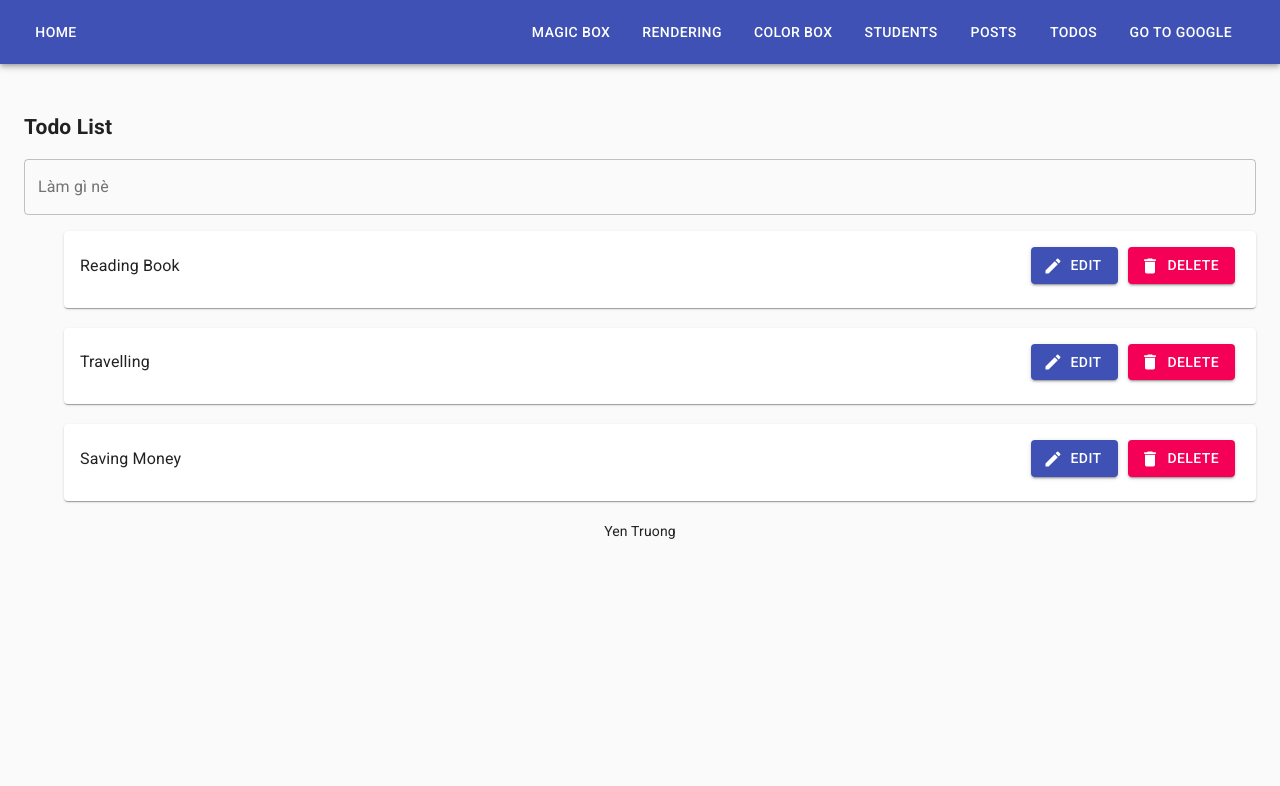
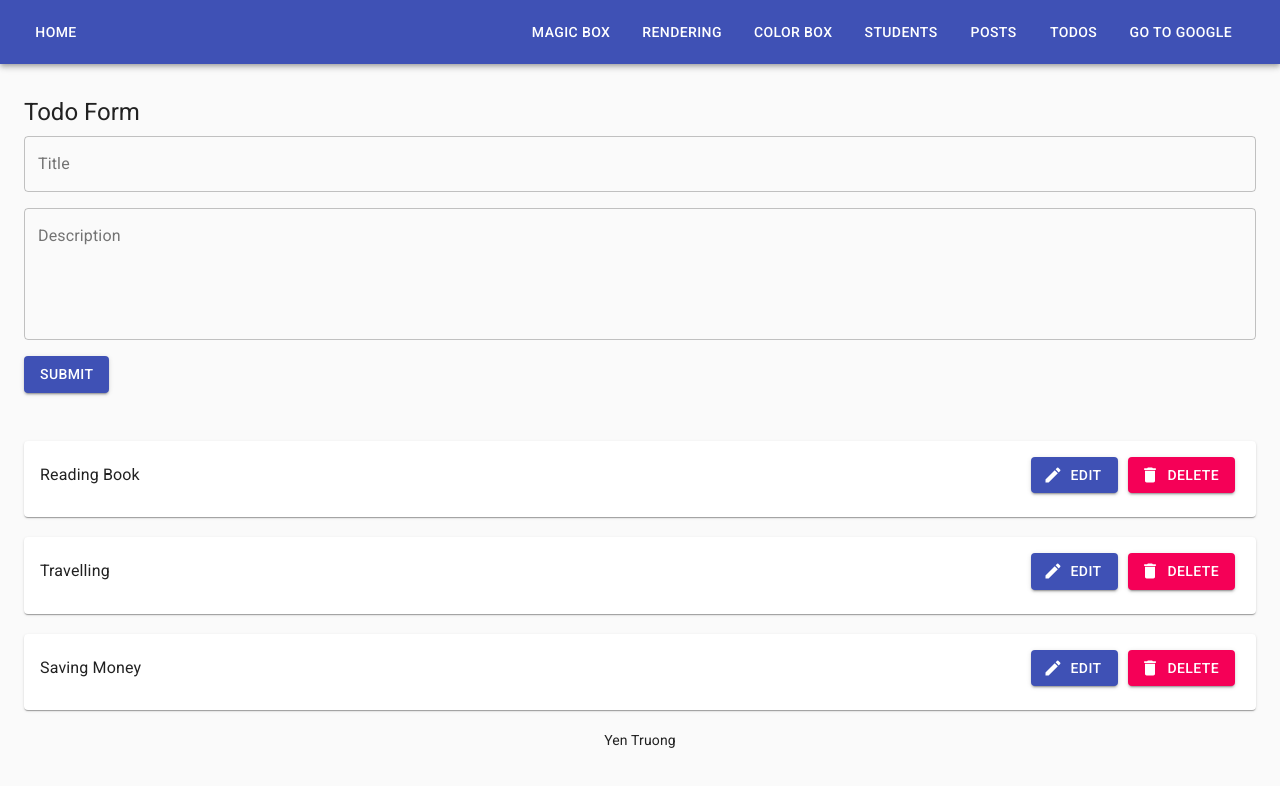
Before and after one commit to truongnhyen/react-labs, a React (Create React App) app: page /todos in a window 1280 px wide. Shown: the top 786 px of the page. Built offline with nearby package versions, Linux system fonts and the light colour scheme.

Commit message:
Add desc field to Todo Form, handle more validate

```diff
--- /dev/null
+++ b/src/components/FormFields/TextareaField.jsx
@@ -0,0 +1,65 @@
+import React from 'react';
+import PropTypes from 'prop-types';
+import { Box, TextField } from '@material-ui/core';
+import { Controller } from 'react-hook-form';
+
+TextareaField.propTypes = {
+  name: PropTypes.string.isRequired,
+  form: PropTypes.object.isRequired,
+
+  label: PropTypes.string,
+  disabled: PropTypes.bool,
+};
+TextareaField.defaultProps = {
+  label: '',
+  disabled: false,
+};
+function TextareaField(props) {
+  const { name, form, label, disabled } = props;
+  const { errors } = form;
+  console.log({ errors });
+  const errorMessage = errors[name]?.message;
+  const hasError = !!errorMessage;
+
+  return (
+    //   Trong material UI gia tri 1 tuong duong 8px, 2 = 16px
+    <Box mt={1} mb={2}>
+      {/* Controller luon truyen 3 thuoc tinh: name, control, as. Nhung thuoc tinh con lai la cua TextField */}
+      <Controller
+        name={name}
+        multiline
+        rows={5}
+        control={form.control}
+        as={TextField}
+        label={label}
+        disabled={disabled}
+        fullWidth
+        variant="outlined"
+        error={hasError}
+        helperText={errorMessage}
+      />
+
+      {/* Controller render in case want to custom field*/}
+      {/* <Controller
+        name={name}
+        control={form.control}
+        render={({ value, onChange, onBlur }) => (
+          <TextField
+            name={name}
+            value={value}
+            onChange={(e) => onChange(e.target.value.toUpperCase())}
+            // onChange={onChange}
+            onBlur={onBlur}
+            label={label}
+            disabled={disabled}
+            fullWidth
+            variant="outlined"
+          />
+        )}
+      /> */}
+      {/* <TextField name={name} label={label} disabled={disabled} fullWidth variant="outlined" /> */}
+    </Box>
+  );
+}
+
+export default TextareaField;
--- a/src/features/Todo/components/TodoForm/index.jsx
+++ b/src/features/Todo/components/TodoForm/index.jsx
@@ -4,6 +4,8 @@ import { useForm } from 'react-hook-form';
 import * as yup from 'yup';
 import { yupResolver } from '@hookform/resolvers/yup';
 import InputField from 'components/FormFields/InputField';
+import TextareaField from 'components/FormFields/TextareaField';
+import { Box, Button, Typography } from '@material-ui/core';
 
 TodoForm.propTypes = {
   initialValues: PropTypes.object,
@@ -12,26 +14,39 @@ TodoForm.propTypes = {
 TodoForm.defaultProps = {
   initialValues: {
     value: '',
+    description: '',
   },
 };
 
 function TodoForm({ initialValues, onSubmit }) {
   const schema = yup.object().shape({
-    value: yup.string().required('Field is required'),
+    value: yup
+      .string()
+      .required('Field is required')
+      .min(5, 'Should be at least 5 characters')
+      .test('Ten mo ta validate lam gi', 'Please enter at least 2 words', (value) => {
+        return value.split(' ').filter((x) => !!x).length >= 2;
+      }),
+    description: yup.string().when('value', {
+      is: 'yen', // alternatively: (val) => val == true
+      then: yup.string().required('Nhap di'),
+      otherwise: yup.string(),
+    }),
   });
 
   console.log({ initialValues });
 
   const form = useForm({
-    mode: 'onSubmit',
-    defaultValues: initialValues || { value: '' },
+    mode: 'onBlur',
+    defaultValues: initialValues || { value: '', description: '' },
     resolver: yupResolver(schema),
   });
 
+  //set form values whenever intitialValues changes
   const { setValue } = form;
-
   useEffect(() => {
     setValue('value', initialValues ? initialValues.value : '');
+    setValue('description', initialValues?.description || ''); //another way to write
   }, [initialValues, setValue]);
 
   const handleFormSubmit = (values) => {
@@ -45,7 +60,15 @@ function TodoForm({ initialValues, onSubmit }) {
 
   return (
     <form noValidate autoComplete="off" onSubmit={form.handleSubmit(handleFormSubmit)}>
-      <InputField name="value" label="Làm gì nè" form={form} />
+      <Typography component="h2" variant="h5">
+        Todo Form
+      </Typography>
+
+      <InputField name="value" label="Title" form={form} />
+      <TextareaField name="description" label="Description" form={form} />
+      <Button type="submit" variant="contained" color="primary">
+        Submit
+      </Button>
     </form>
   );
 }
--- a/src/features/Todo/components/TodoList/index.jsx
+++ b/src/features/Todo/components/TodoList/index.jsx
@@ -21,6 +21,7 @@ const useStyles = makeStyles(() => ({
   },
   item: {
     marginBottom: '20px',
+    padding: '0',
   },
   button: {
     margin: '0 5px',
@@ -36,9 +37,14 @@ function TodoList({ todos, onDelete, onEdit }) {
           <Card>
             <CardContent>
               <Box display="flex" justifyContent="space-between" alignItems="center">
-                <Typography component="p" variant="body1">
-                  {todo.value}
-                </Typography>
+                <Box>
+                  <Typography component="p" variant="body1">
+                    {todo.value}
+                  </Typography>
+                  <Typography component="p" variant="body1">
+                    {todo.description}
+                  </Typography>
+                </Box>
                 <Box>
                   <Button
                     variant="contained"
--- a/src/features/Todo/index.jsx
+++ b/src/features/Todo/index.jsx
@@ -1,4 +1,4 @@
-import { Container } from '@material-ui/core';
+import { Box, Container } from '@material-ui/core';
 import React, { useState } from 'react';
 import TodoForm from './components/TodoForm';
 import TodoList from './components/TodoList';
@@ -7,9 +7,9 @@ TodoFeature.propTypes = {};
 
 function TodoFeature(props) {
   const [todoList, setTodoList] = useState([
-    { id: 1, value: 'Reading Book' },
-    { id: 2, value: 'Travelling' },
-    { id: 3, value: 'Saving Money' },
+    { id: 1, value: 'Reading Book', description: '' },
+    { id: 2, value: 'Travelling', description: '' },
+    { id: 3, value: 'Saving Money', description: '' },
   ]);
 
   const [selectedTodo, setSelectedTodo] = useState(null);
@@ -66,7 +66,7 @@ function TodoFeature(props) {
       // New item
       const newTodo = {
         id: new Date().getTime().toString(),
-        value: formValues.value,
+        ...formValues,
       };
 
       return [...currentList, newTodo];
@@ -74,8 +74,9 @@ function TodoFeature(props) {
   };
   return (
     <Container fixed>
-      <h2>Todo List</h2>
-      <TodoForm initialValues={selectedTodo} onSubmit={handleFormSubmit} />
+      <Box mt={4} mb={6}>
+        <TodoForm initialValues={selectedTodo} onSubmit={handleFormSubmit} />
+      </Box>
       <TodoList todos={todoList} onDelete={handleDeleteTodo} onEdit={handleEditTodo} />
     </Container>
   );
```
Also changed, not shown: form-module.txt.
